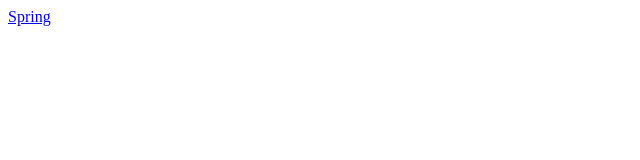
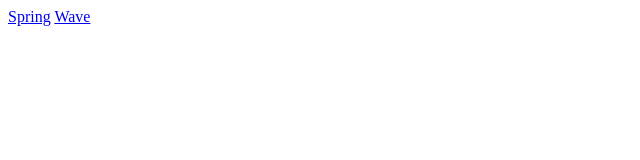
Before and after one commit to Lowobewu/Lowobewu.github.io, a plain HTML site: page index.html in a window 1280 px wide. Shown: the full height of the page, 0-640 px from the left. Drawn offline with Linux system fonts and the light colour scheme.

Commit message:
Update landing index

```diff
--- a/index.html
+++ b/index.html
@@ -6,5 +6,6 @@
 </head>
 <body>
     <a href="Spring/index.html">Spring</a>
+    <a href="Wave/index.html">Wave</a>
 </body>
 </html>
```
